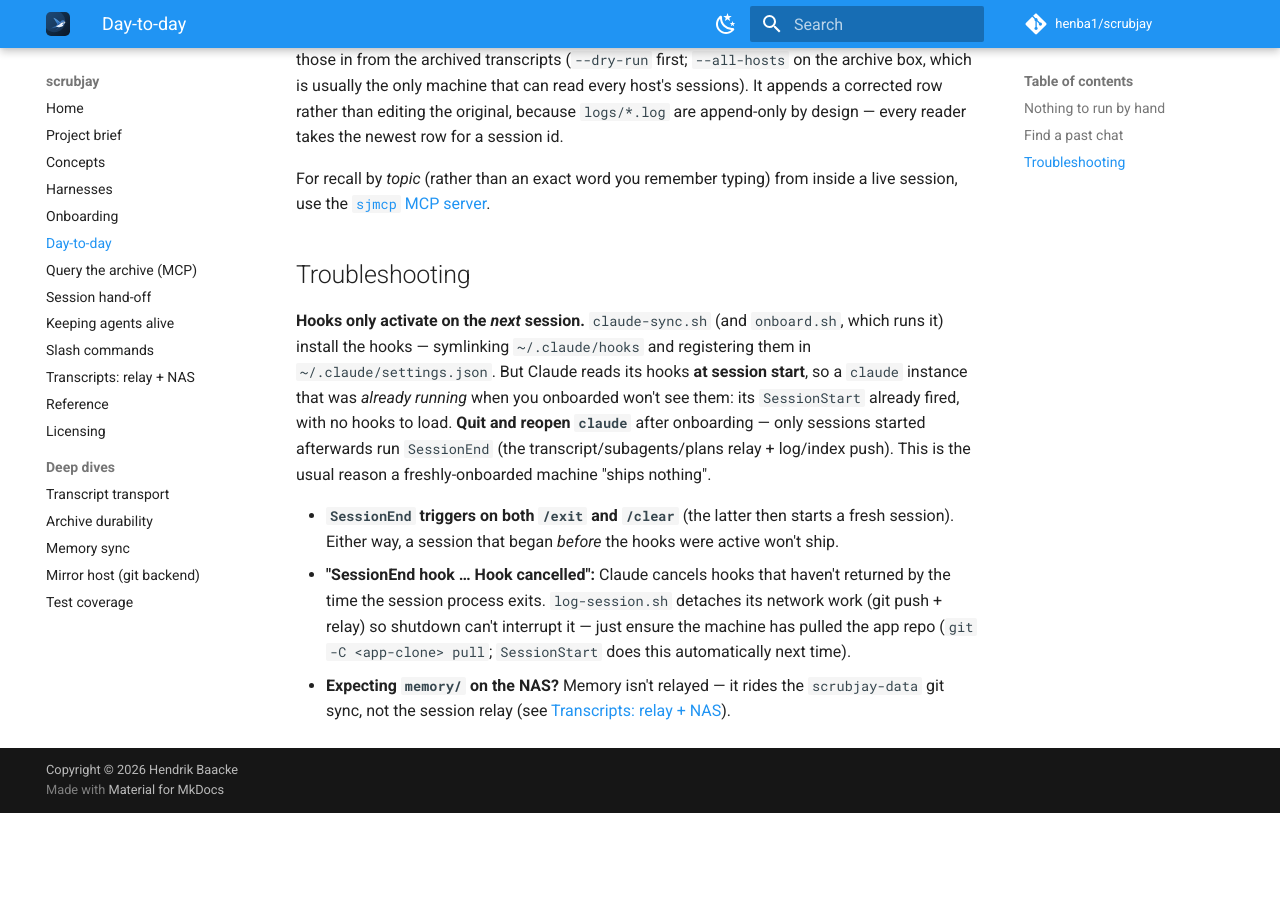
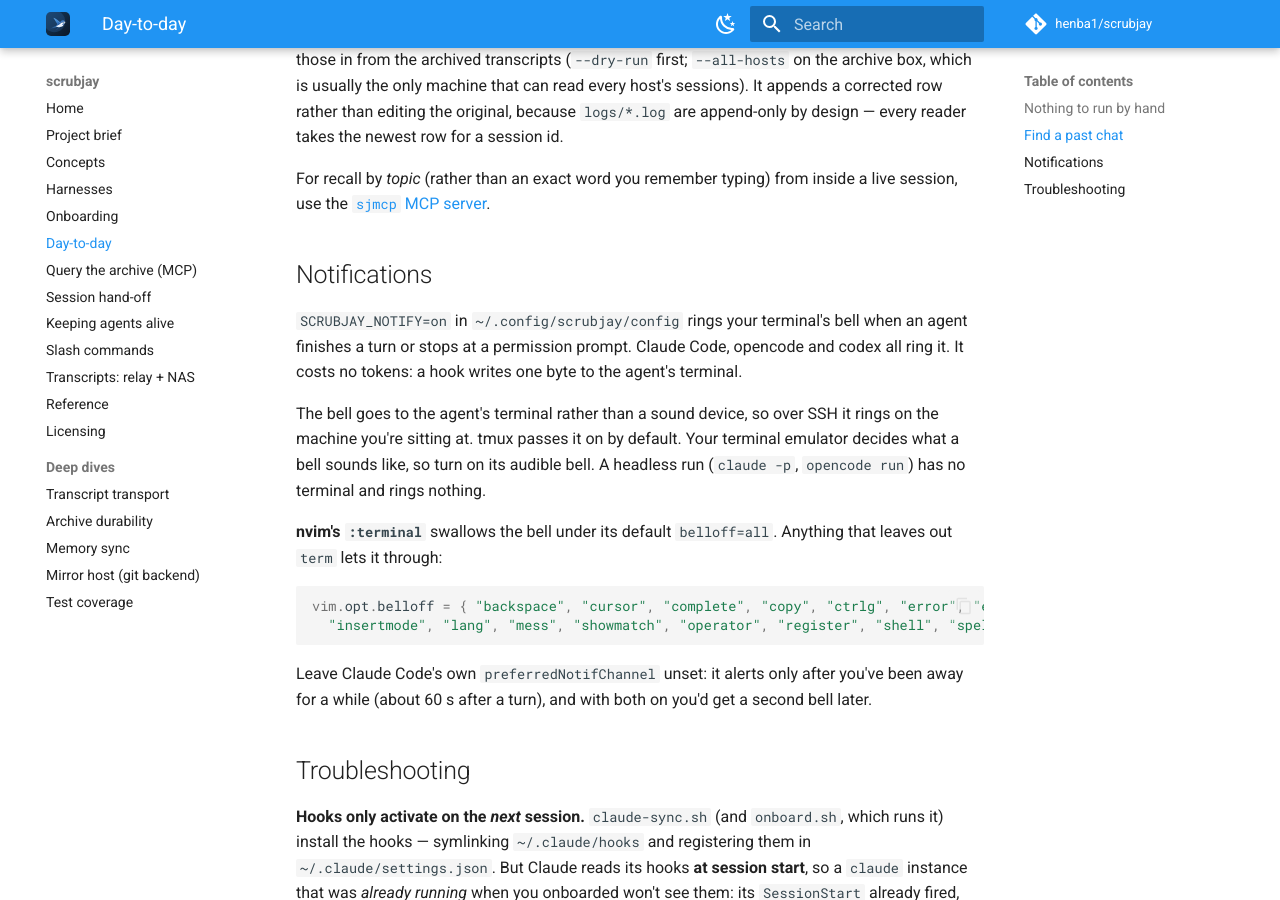
Before and after one commit to henba1/scrubjay, an MkDocs documentation site: the page built from docs/day-to-day.md, in a window 1280 px wide and 900 px high, scrolled down 1507 px. Built offline with MkDocs 1.6.1 and Material for MkDocs 9.7.7, drawn with Linux system fonts in a browser that asks for light colours; comment, search, counter and statistics services are not loaded; before the commit the page ends 2320 px from its top, so only the background shows below that.

Commit message:
notify: a terminal bell when an agent finishes a turn or asks for a permission (#117)
* notify: a terminal bell when an agent finishes a turn or asks for a permission

SCRUBJAY_NOTIFY=on (off by default). bin/sj-live.sh already learns every
harness's state changes, so the call lives there: a lease going to idle from
working or waiting, or to waiting from working, runs bin/sj-notify.sh
detached. Claude, opencode and codex ring through the same path.

sj-notify.sh writes BEL to the harness process's own terminal (ps -o tty=),
not to a sound device, because the sound has to come from where the human
sits. tmux, SSH and the terminal emulator all pass a bell on. nvim's
:terminal does too once 'belloff' leaves out "term" (checked on 0.12; its
default "all" swallows it). No terminal, nothing. It prints nothing, so it
can never reach the model's context.

Claude never marked a session waiting: PermissionRequest is now registered
to live-session.sh, async, beside UserPromptSubmit. sj-doctor reports the
switch, and whether the nvim it runs in would swallow the bell.

Co-Authored-By: Claude <noreply@anthropic.com>

* onboard: offer the notification bell

Step 7f asks once whether to ring the terminal bell when an agent finishes a
turn or asks for a permission, and records the answer either way, so a later
onboard leaves it alone. SCRUBJAY_NOTIFY=on|off presets it for an unattended
run; with no terminal it takes the default, on.

Co-Authored-By: Claude <noreply@anthropic.com>

---------

Co-authored-by: Claude <noreply@anthropic.com>

````diff
--- a/docs/day-to-day.md
+++ b/docs/day-to-day.md
@@ -59,6 +59,28 @@ reader takes the newest row for a session id.
 For recall by *topic* (rather than an exact word you remember typing) from inside a live
 session, use the [`sjmcp` MCP server](archive-mcp.md).
 
+## Notifications
+
+`SCRUBJAY_NOTIFY=on` in `~/.config/scrubjay/config` rings your terminal's bell when an agent finishes
+a turn or stops at a permission prompt. Claude Code, opencode and codex all ring it. It costs no
+tokens: a hook writes one byte to the agent's terminal.
+
+The bell goes to the agent's terminal rather than a sound device, so over SSH it rings on the
+machine you're sitting at. tmux passes it on by default. Your terminal emulator decides what a
+bell sounds like, so turn on its audible bell. A headless run (`claude -p`, `opencode run`) has no
+terminal and rings nothing.
+
+**nvim's `:terminal`** swallows the bell under its default `belloff=all`. Anything that leaves out
+`term` lets it through:
+
+```lua
+vim.opt.belloff = { "backspace", "cursor", "complete", "copy", "ctrlg", "error", "esc", "ex", "hangul",
+  "insertmode", "lang", "mess", "showmatch", "operator", "register", "shell", "spell", "wildmode" }
+```
+
+Leave Claude Code's own `preferredNotifChannel` unset: it alerts only after you've been away for
+a while (about 60 s after a turn), and with both on you'd get a second bell later.
+
 ## Troubleshooting
 
 **Hooks only activate on the *next* session.** `claude-sync.sh` (and `onboard.sh`, which runs
````
Also changed, not shown: AGENTS.md (+6 -1 lines), docs/reference.md (+1 -0 lines), 7 other files.
